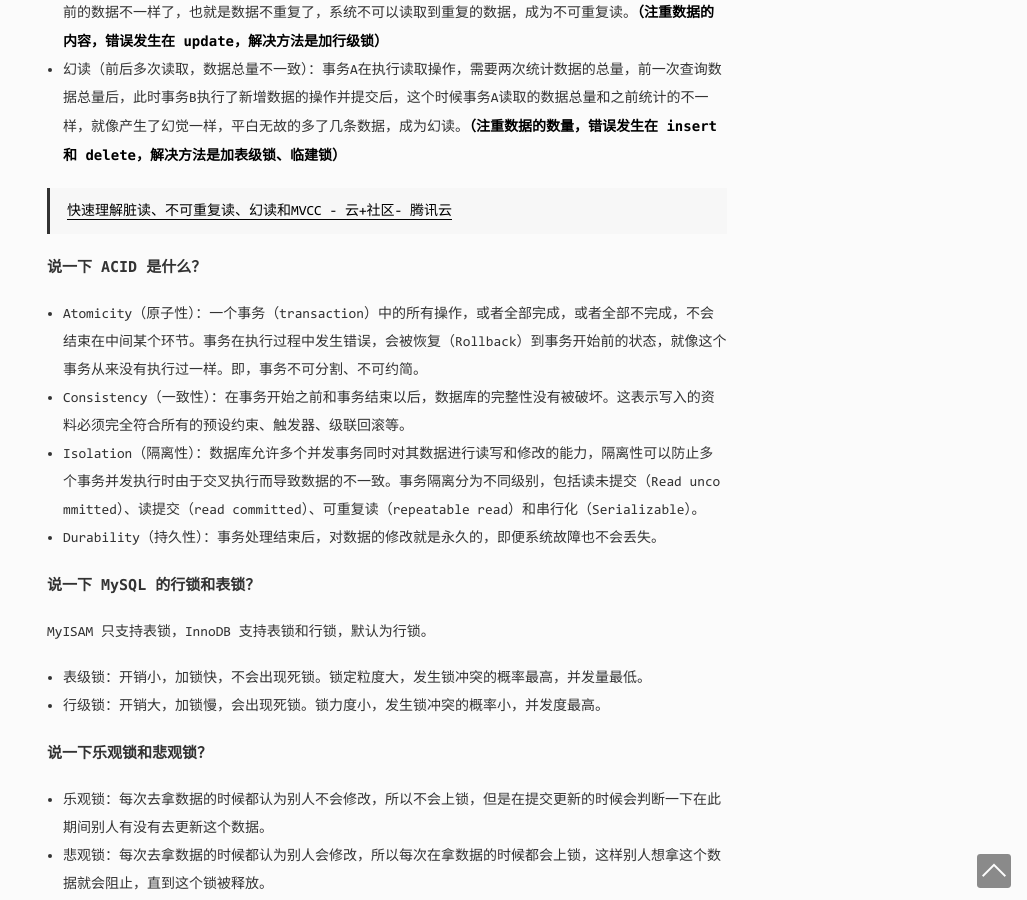
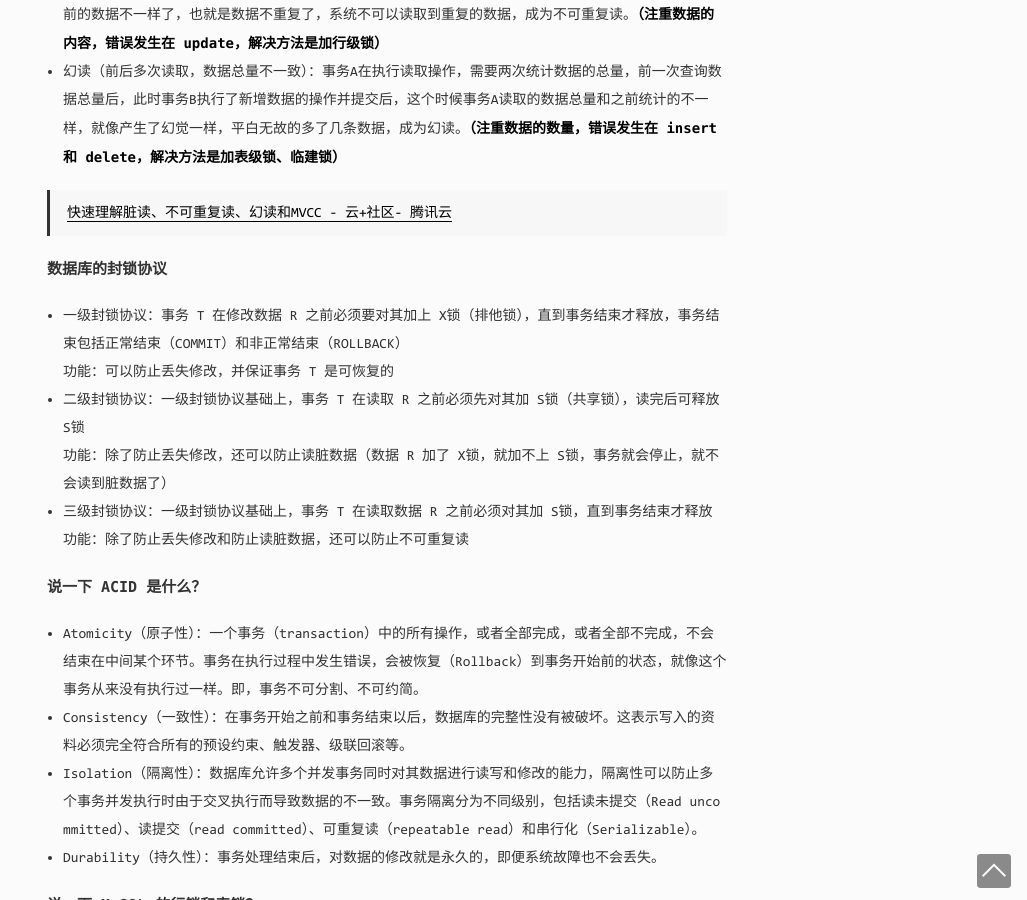
Before and after one commit to clnaga/clnaga.github.io, a Jekyll site: the page built from _posts/2021-06-24-MySQL.md, in a window 1280 px wide and 900 px high, scrolled down 6773 px. Shown: the whole window, without its empty margins (253-1280 px from the left). Built offline with Jekyll 4.4.1, drawn with Linux system fonts in a browser that asks for light colours; comment, search, counter and statistics services are not loaded.

Commit message:
Update 2021-06-24-MySQL.md

```diff
--- a/_posts/2021-06-24-MySQL.md
+++ b/_posts/2021-06-24-MySQL.md
@@ -201,6 +201,20 @@ InnoDB 存储引擎在 REPEATABLE-READ（可重读），事务隔离级别下使
 
 > [快速理解脏读、不可重复读、幻读和MVCC - 云+社区- 腾讯云](https://cloud.tencent.com/developer/article/1450773){:target="_blank"}
 
+### 数据库的封锁协议
+
++ 一级封锁协议：事务 T 在修改数据 R 之前必须要对其加上 X锁（排他锁），直到事务结束才释放，事务结束包括正常结束（COMMIT）和非正常结束（ROLLBACK）
+
+  功能：可以防止丢失修改，并保证事务 T 是可恢复的
+
++ 二级封锁协议：一级封锁协议基础上，事务 T 在读取 R 之前必须先对其加 S锁（共享锁），读完后可释放 S锁
+
+  功能：除了防止丢失修改，还可以防止读脏数据（数据 R 加了 X锁，就加不上 S锁，事务就会停止，就不会读到脏数据了）
+
++ 三级封锁协议：一级封锁协议基础上，事务 T 在读取数据 R 之前必须对其加 S锁，直到事务结束才释放
+
+  功能：除了防止丢失修改和防止读脏数据，还可以防止不可重复读
+
 ### 说一下 ACID 是什么？
 
 - Atomicity（原子性）：一个事务（transaction）中的所有操作，或者全部完成，或者全部不完成，不会结束在中间某个环节。事务在执行过程中发生错误，会被恢复（Rollback）到事务开始前的状态，就像这个事务从来没有执行过一样。即，事务不可分割、不可约简。
```
